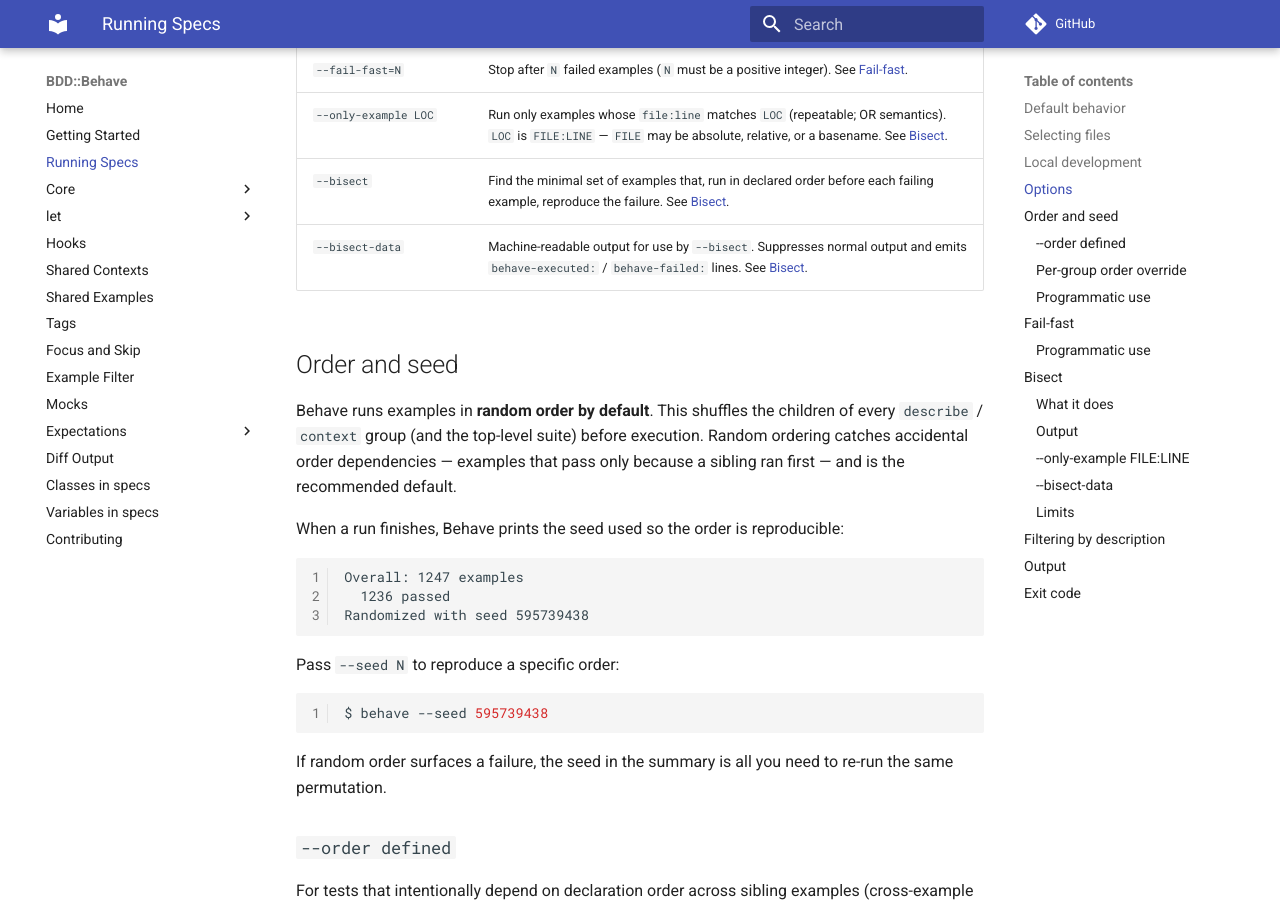
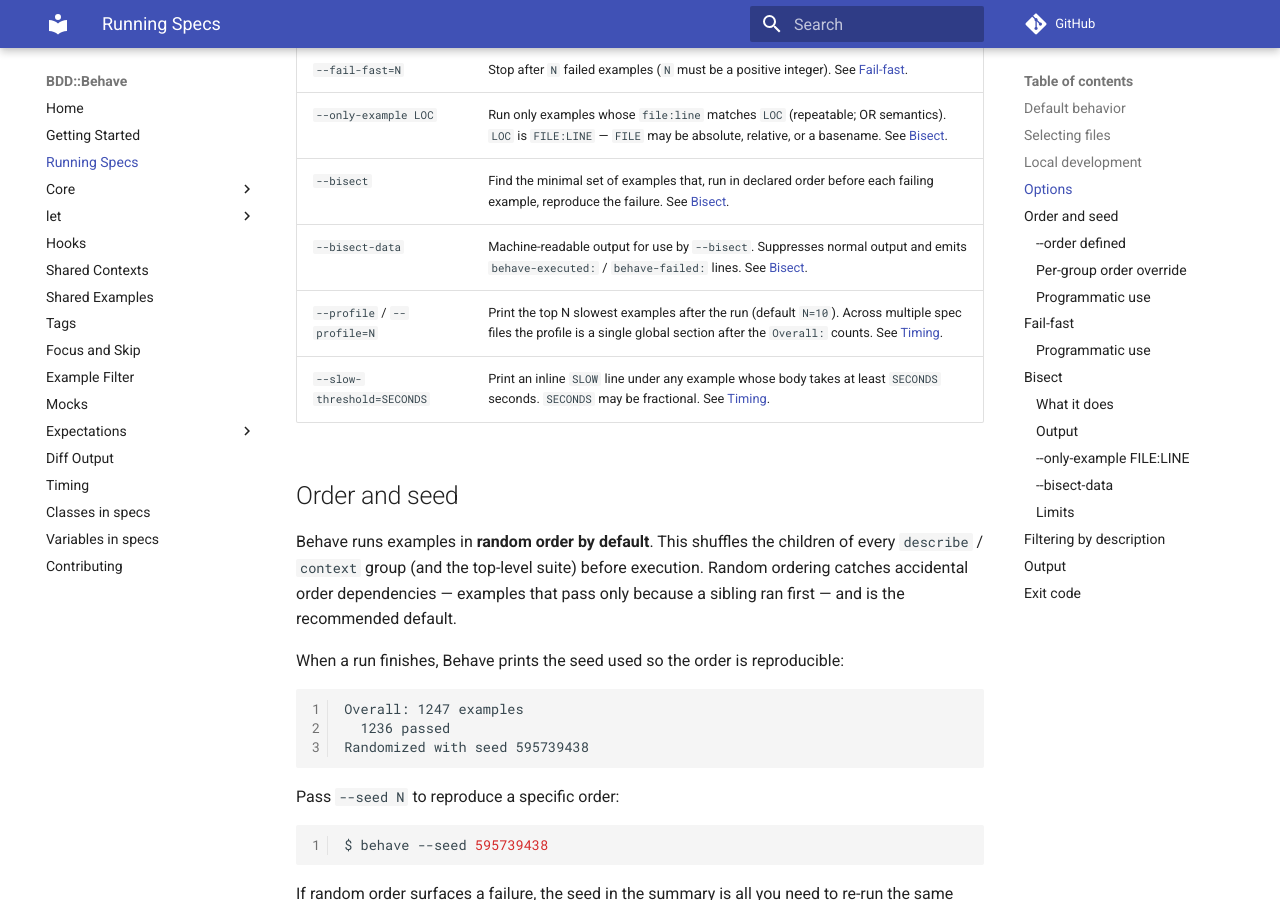
Before and after one commit to gdonald/BDD-Behave, an MkDocs documentation site: the page built from docs-src/docs/running.md, in a window 1280 px wide and 900 px high, scrolled down 1481 px. Built offline with MkDocs 1.6.1 and Material for MkDocs 9.7.7, drawn with Linux system fonts in a browser that asks for light colours; comment, search, counter and statistics services are not loaded.

Commit message:
Add timing profiling

```diff
--- a/docs-src/docs/running.md
+++ b/docs-src/docs/running.md
@@ -45,6 +45,8 @@ $ raku -Ilib bin/behave specs/some-spec.raku
 | `--only-example LOC` | Run only examples whose `file:line` matches `LOC` (repeatable; OR semantics). `LOC` is `FILE:LINE` — `FILE` may be absolute, relative, or a basename. See [Bisect](#bisect). |
 | `--bisect`           | Find the minimal set of examples that, run in declared order before each failing example, reproduce the failure. See [Bisect](#bisect). |
 | `--bisect-data`      | Machine-readable output for use by `--bisect`. Suppresses normal output and emits `behave-executed:` / `behave-failed:` lines. See [Bisect](#bisect). |
+| `--profile` / `--profile=N` | Print the top N slowest examples after the run (default `N=10`). Across multiple spec files the profile is a single global section after the `Overall:` counts. See [Timing](timing/timing.md#-profile). |
+| `--slow-threshold=SECONDS` | Print an inline `SLOW` line under any example whose body takes at least `SECONDS` seconds. `SECONDS` may be fractional. See [Timing](timing/timing.md#-slow-threshold). |
 
 ## Order and seed
 
--- a/docs-src/mkdocs.yml
+++ b/docs-src/mkdocs.yml
@@ -27,6 +27,7 @@ nav:
     - Junctions: expectations/junctions.md
     - aggregate-failures: expectations/aggregate-failures.md
   - Diff Output: diff/diff.md
+  - Timing: timing/timing.md
   - Classes in specs: classes/classes.md
   - Variables in specs: variables/variables.md
   - Contributing: contributing.md
```
Also changed, not shown: 11 other files.
